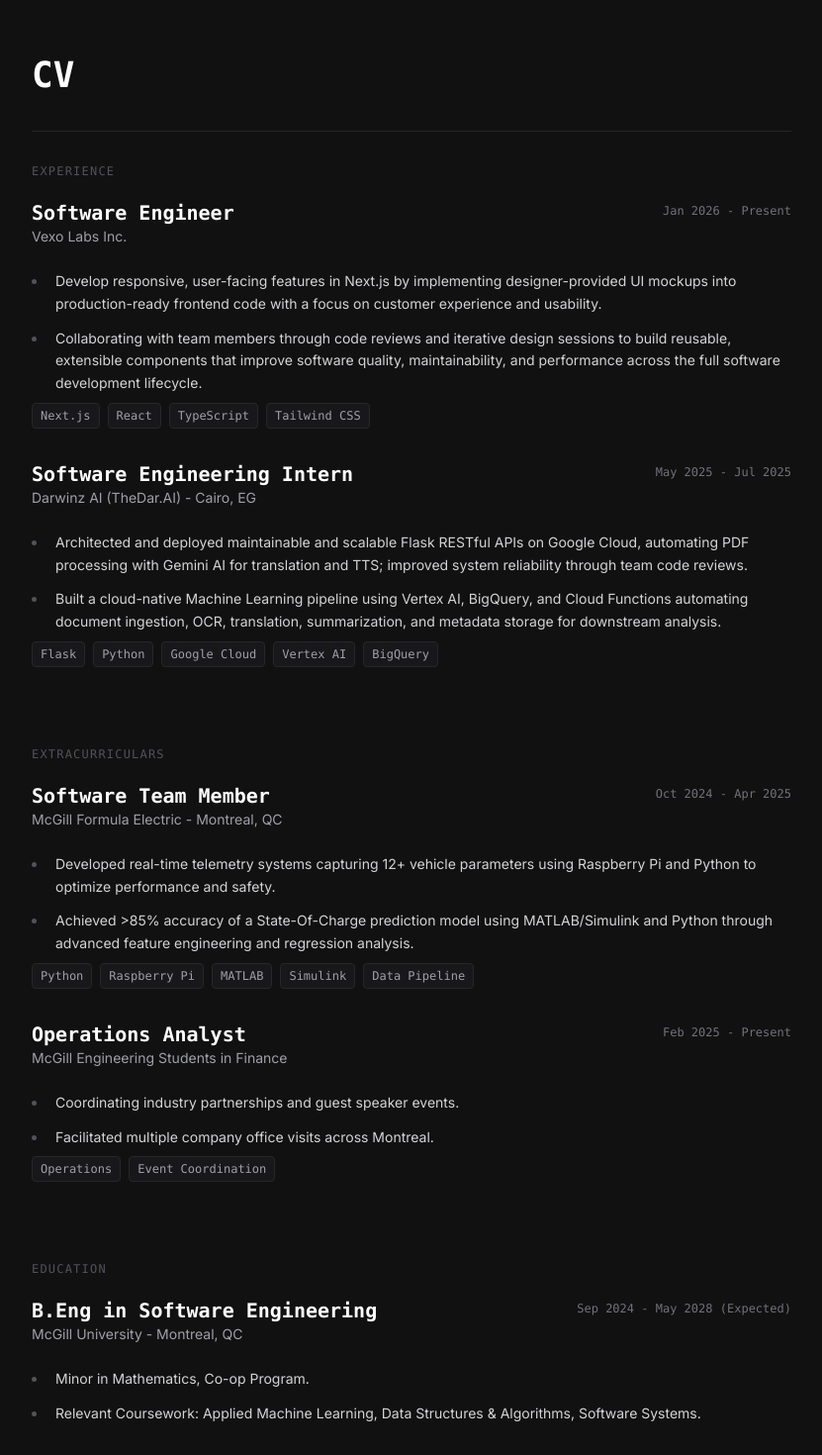
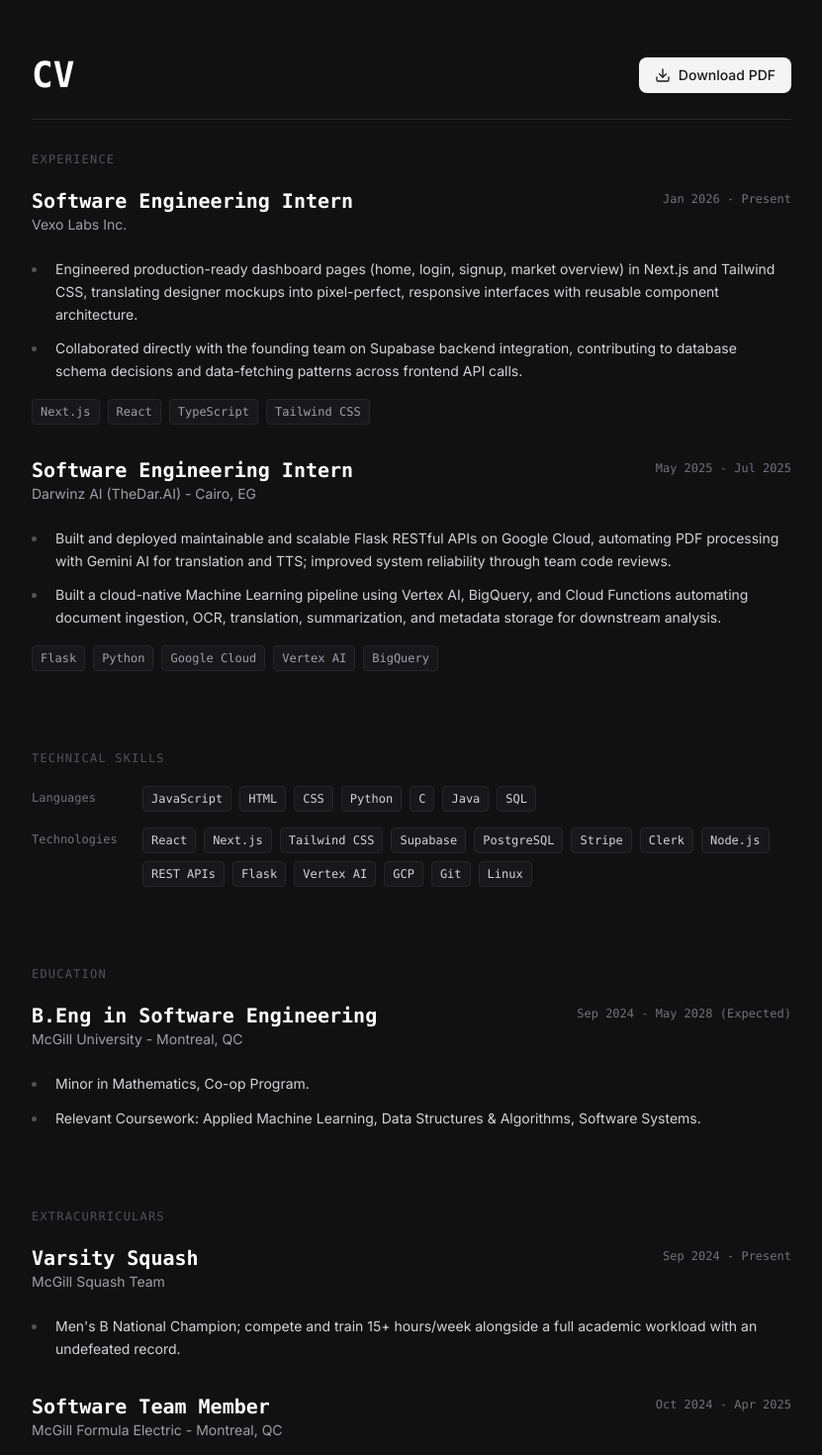
Before and after one commit to AlyGaber0/alygaber.dev, a Next.js app in the folder alyportfolio/: page /cv in a window 1280 px wide. Shown: the part 60-1530 px from the top of the page at 99% size, without its empty margins (224-1055 px from the left). Built offline with nearby package versions, Linux system fonts and the light colour scheme.

Commit message:
updated cv section

```diff
--- a/alyportfolio/app/cv/page.tsx
+++ b/alyportfolio/app/cv/page.tsx
@@ -1,6 +1,16 @@
 "use client";
 
 import { motion } from "framer-motion";
+import { Download } from "lucide-react";
+
+const skillsData = {
+  languages: ["JavaScript", "HTML", "CSS", "Python", "C", "Java", "SQL"],
+  technologies: [
+    "React", "Next.js", "Tailwind CSS", "Supabase", "PostgreSQL",
+    "Stripe", "Clerk", "Node.js", "REST APIs", "Flask",
+    "Vertex AI", "GCP", "Git", "Linux",
+  ],
+};
 
 const educationData = [
   {
@@ -17,12 +27,12 @@
 
 const experienceData = [
   {
-    role: "Software Engineer",
+    role: "Software Engineering Intern",
     company: "Vexo Labs Inc.",
     date: "Jan 2026 - Present",
     bullets: [
-      "Develop responsive, user-facing features in Next.js by implementing designer-provided UI mockups into production-ready frontend code with a focus on customer experience and usability.",
-      "Collaborating with team members through code reviews and iterative design sessions to build reusable, extensible components that improve software quality, maintainability, and performance across the full software development lifecycle.",
+      "Engineered production-ready dashboard pages (home, login, signup, market overview) in Next.js and Tailwind CSS, translating designer mockups into pixel-perfect, responsive interfaces with reusable component architecture.",
+      "Collaborated directly with the founding team on Supabase backend integration, contributing to database schema decisions and data-fetching patterns across frontend API calls.",
     ],
     tags: ["Next.js", "React", "TypeScript", "Tailwind CSS"],
   },
@@ -31,7 +41,7 @@
     company: "Darwinz AI (TheDar.AI) - Cairo, EG",
     date: "May 2025 - Jul 2025",
     bullets: [
-      "Architected and deployed maintainable and scalable Flask RESTful APIs on Google Cloud, automating PDF processing with Gemini AI for translation and TTS; improved system reliability through team code reviews.",
+      "Built and deployed maintainable and scalable Flask RESTful APIs on Google Cloud, automating PDF processing with Gemini AI for translation and TTS; improved system reliability through team code reviews.",
       "Built a cloud-native Machine Learning pipeline using Vertex AI, BigQuery, and Cloud Functions automating document ingestion, OCR, translation, summarization, and metadata storage for downstream analysis.",
     ],
     tags: ["Flask", "Python", "Google Cloud", "Vertex AI", "BigQuery"],
@@ -39,6 +49,15 @@
 ];
 
 const extracurricularData = [
+  {
+    role: "Varsity Squash",
+    company: "McGill Squash Team",
+    date: "Sep 2024 - Present",
+    bullets: [
+      "Men's B National Champion; compete and train 15+ hours/week alongside a full academic workload with an undefeated record.",
+    ],
+    tags: [],
+  },
   {
     role: "Software Team Member",
     company: "McGill Formula Electric - Montreal, QC",
@@ -61,7 +80,7 @@
   },
 ];
 
-const renderList = (data: any[]) => (
+const renderList = (data: typeof experienceData) => (
   <div className="flex flex-col gap-8">
     {data.map((item, index) => (
       <div key={index}>
@@ -78,7 +97,7 @@
         </div>
 
         <ul className="list-disc list-outside ml-4 mt-6 flex flex-col gap-3 text-sm text-zinc-300">
-          {item.bullets.map((bullet: string, i: number) => (
+          {item.bullets.map((bullet, i) => (
             <li key={i} className="leading-relaxed pl-2 marker:text-zinc-600">
               {bullet}
             </li>
@@ -86,8 +105,8 @@
         </ul>
 
         {item.tags && item.tags.length > 0 && (
-          <div className="flex flex-wrap gap-2 mt-2 text-xs font-mono text-zinc-400">
-            {item.tags.map((tag: string) => (
+          <div className="flex flex-wrap gap-2 mt-4 text-xs font-mono text-zinc-400">
+            {item.tags.map((tag) => (
               <span
                 key={tag}
                 className="px-2 py-1 bg-zinc-900 border border-zinc-800 rounded"
@@ -109,17 +128,21 @@
       className="flex flex-col gap-8 pb-24"
     >
       <section>
-        <div className="flex flex-col">
-          <h1 className="text-4xl font-bold text-white mb-6 font-mono">
-            CV
-          </h1>
+        <div className="flex items-center justify-between mb-6">
+          <h1 className="text-4xl font-bold text-white font-mono">CV</h1>
+          <a
+            href="/cv.pdf"
+            download
+            className="inline-flex items-center gap-2 bg-zinc-100 text-zinc-900 px-4 py-2 rounded-lg text-sm font-medium hover:bg-white transition-colors"
+          >
+            <Download className="w-4 h-4" />
+            Download PDF
+          </a>
         </div>
-        <hr className="border-zinc-800 mt-3" />
+        <hr className="border-zinc-800" />
       </section>
 
-      {/* Wrapped the remaining sections in their own div with gap-20 to keep them spaced out */}
       <div className="flex flex-col gap-20">
-        {/* Experience Section */}
         <section>
           <h2 className="text-xs font-mono text-zinc-600 uppercase tracking-widest mb-5">
             Experience
@@ -127,21 +150,57 @@
           {renderList(experienceData)}
         </section>
 
-        {/* Extracurriculars Section */}
+        <section>
+          <h2 className="text-xs font-mono text-zinc-600 uppercase tracking-widest mb-5">
+            Technical Skills
+          </h2>
+          <div className="flex flex-col gap-4">
+            <div className="flex items-start gap-4">
+              <span className="text-xs font-mono text-zinc-500 w-24 shrink-0 mt-1">
+                Languages
+              </span>
+              <div className="flex flex-wrap gap-2">
+                {skillsData.languages.map((skill) => (
+                  <span
+                    key={skill}
+                    className="px-2 py-1 bg-zinc-900 border border-zinc-800 rounded text-xs font-mono text-zinc-300"
+                  >
+                    {skill}
+                  </span>
+                ))}
+              </div>
+            </div>
+            <div className="flex items-start gap-4">
+              <span className="text-xs font-mono text-zinc-500 w-24 shrink-0 mt-1">
+                Technologies
+              </span>
+              <div className="flex flex-wrap gap-2">
+                {skillsData.technologies.map((skill) => (
+                  <span
+                    key={skill}
+                    className="px-2 py-1 bg-zinc-900 border border-zinc-800 rounded text-xs font-mono text-zinc-300"
+                  >
+                    {skill}
+                  </span>
+                ))}
+              </div>
+            </div>
+          </div>
+        </section>
+
+        <section>
+          <h2 className="text-xs font-mono text-zinc-600 uppercase tracking-widest mb-5">
+            Education
+          </h2>
+          {renderList(educationData)}
+        </section>
+
         <section>
           <h2 className="text-xs font-mono text-zinc-600 uppercase tracking-widest mb-5">
             Extracurriculars
           </h2>
           {renderList(extracurricularData)}
         </section>
-
-        {/* Education Section */}
-        <section>
-          <h2 className="text-xs font-mono text-zinc-600 uppercase tracking-widest mb-5">
-            Education
-          </h2>
-          {renderList(educationData)}
-        </section>
       </div>
     </motion.div>
   );
```
Also changed, not shown: 1 other file (tests, documents, lock files or other folders).
